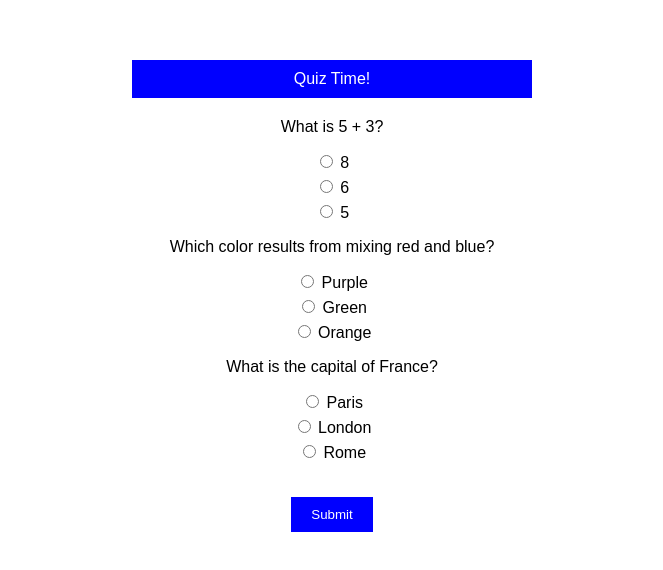
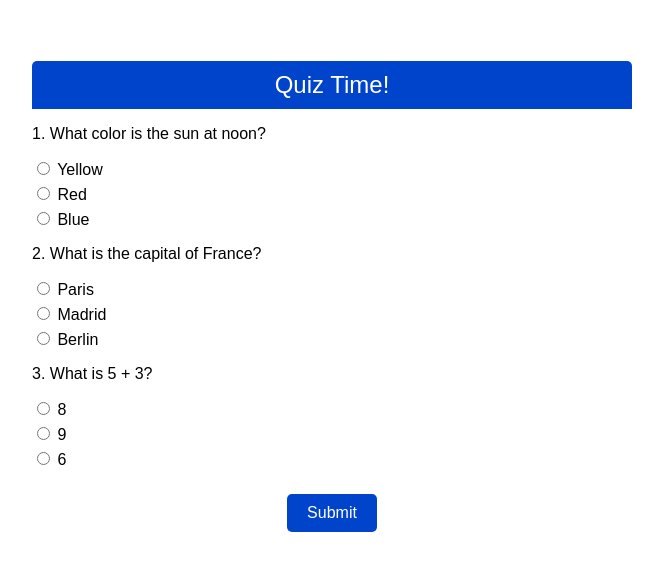
Before and after one commit to 21f1003153/21f1003153-tds-project1, a plain HTML site: page index.html in a window 1280 px wide. Shown: the part 104-674 px from the top of the page, without its empty margins (308-971 px from the left). Drawn offline with Linux system fonts and the light colour scheme.

Commit message:
Add index.html

```diff
--- a/index.html
+++ b/index.html
@@ -17,55 +17,65 @@
   .container {
     text-align: center;
     width: 90%;
-        max-width: 400px;
+    max-width: 600px;
+  }
+  .button {
+    background-color: #0044cc;
+    color: white;
+    border: none;
+    padding: 10px 20px;
+    margin-top: 20px;
+    cursor: pointer;
+    font-size: 16px;
+    border-radius: 5px;
   }
   .quiz-header {
-        background-color: blue;
     color: white;
-        padding: 10px;
-        margin-bottom: 20px;
-    }
-    .button {
-        background-color: blue;
-        color: white;
-        padding: 10px 20px;
-        border: none;
-        cursor: pointer;
-        margin-top: 20px;
+    background-color: #0044cc;
+    padding: 10px 0;
+    font-size: 24px;
+    border-radius: 5px 5px 0 0;
   }
   .question {
-        margin-bottom: 15px;
+    text-align: left;
+    margin-top: 15px;
   }
-    .option {
+  label {
     display: block;
-        margin: 5px 0;
+    margin: 5px 0px;
   }
 </style>
 </head>
 <body>
 <div class="container">
   <div class="quiz-header">Quiz Time!</div>
+
+  <!-- Questions Section -->
   <form id="quizForm">
     <div class="question">
-            <p>What is 5 + 3?</p>
-            <label class="option"><input type="radio" name="q1" value="8"> 8</label>
-            <label class="option"><input type="radio" name="q1" value="6"> 6</label>
-            <label class="option"><input type="radio" name="q1" value="5"> 5</label>
+      <p>1. What color is the sun at noon?</p>
+      <label><input type="radio" name="question1" value="Yellow"> Yellow</label>
+      <label><input type="radio" name="question1" value="Red"> Red</label>
+      <label><input type="radio" name="question1" value="Blue"> Blue</label>
     </div>
+
     <div class="question">
-            <p>Which color results from mixing red and blue?</p>
-            <label class="option"><input type="radio" name="q2" value="Purple"> Purple</label>
-            <label class="option"><input type="radio" name="q2" value="Green"> Green</label>
-            <label class="option"><input type="radio" name="q2" value="Orange"> Orange</label>
+      <p>2. What is the capital of France?</p>
+      <label><input type="radio" name="question2" value="Paris"> Paris</label>
+      <label><input type="radio" name="question2" value="Madrid"> Madrid</label>
+      <label><input type="radio" name="question2" value="Berlin"> Berlin</label>
     </div>
+
     <div class="question">
-            <p>What is the capital of France?</p>
-            <label class="option"><input type="radio" name="q3" value="Paris"> Paris</label>
-            <label class="option"><input type="radio" name="q3" value="London"> London</label>
-            <label class="option"><input type="radio" name="q3" value="Rome"> Rome</label>
+      <p>3. What is 5 + 3?</p>
+      <label><input type="radio" name="question3" value="8"> 8</label>
+      <label><input type="radio" name="question3" value="9"> 9</label>
+      <label><input type="radio" name="question3" value="6"> 6</label>
     </div>
+
     <button type="button" class="button" onclick="submitQuiz()">Submit</button>
   </form>
+
   <div id="result" style="display:none;">
     <p id="scoreText"></p>
     <button class="button" onclick="retakeQuiz()">Retake Quiz</button>
@@ -75,20 +85,21 @@
 <script>
   function submitQuiz() {
     var score = 0;
-    if(document.querySelector('input[name="q1"]:checked')?.value === "8") score++;
-    if(document.querySelector('input[name="q2"]:checked')?.value === "Purple") score++;
-    if(document.querySelector('input[name="q3"]:checked')?.value === "Paris") score++;
+    if (document.querySelector('input[name="question1"]:checked')?.value === "Yellow") score++;
+    if (document.querySelector('input[name="question2"]:checked')?.value === "Paris") score++;
+    if (document.querySelector('input[name="question3"]:checked')?.value === "8") score++;
 
-    document.getElementById("quizForm").style.display = "none";
-    document.getElementById("result").style.display = "block";
+    var scoreText = document.getElementById('scoreText');
+    scoreText.textContent = `Your score: ${score} out of 3`;
 
-    document.getElementById("scoreText").innerHTML = "Your score is: " + score + "/3";
+    document.getElementById('quizForm').style.display = 'none';
+    document.getElementById('result').style.display = 'block';
   }
 
   function retakeQuiz() {
-    document.getElementById("quizForm").style.display = "block";
-    document.getElementById("result").style.display = "none";
-    document.getElementById("quizForm").reset();
+    document.getElementById('quizForm').style.display = 'block';
+    document.getElementById('result').style.display = 'none';
+    document.getElementById('quizForm').reset();
   }
 </script>
 </body>
```
Lines whose indentation alone changed are shown as unchanged.
